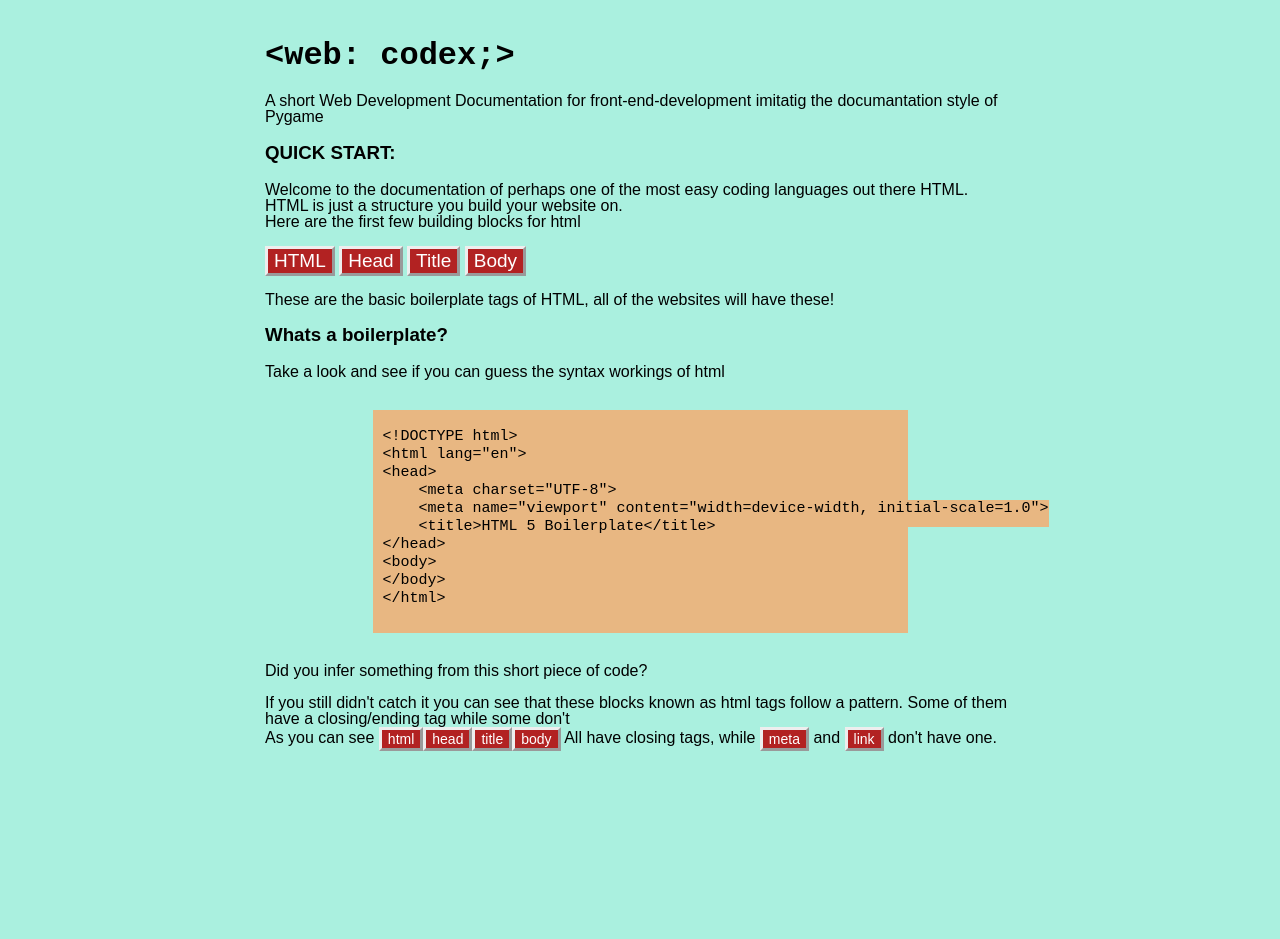
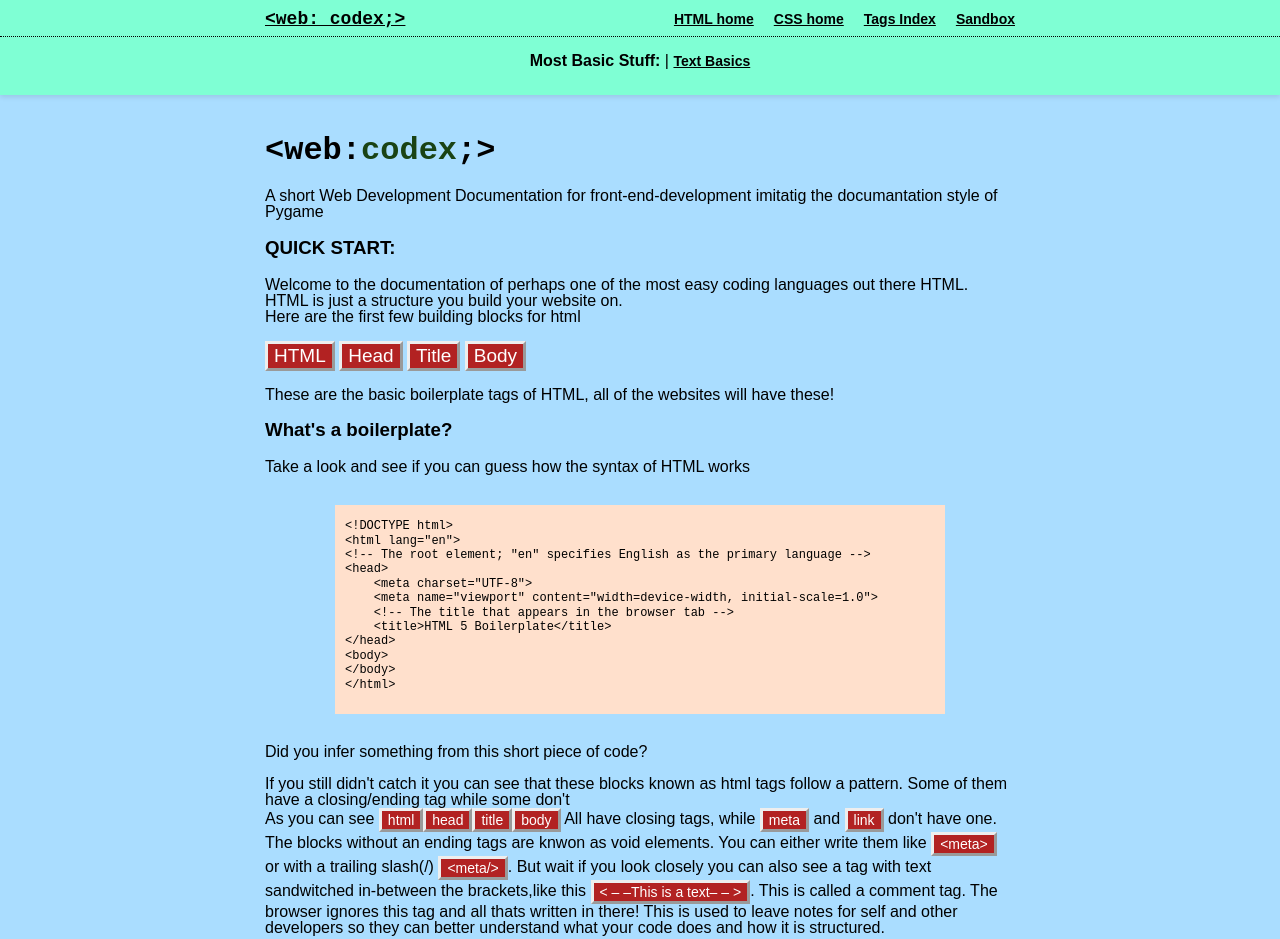
Before and after one commit to rafay-imran-arch/-web-codex-, a plain HTML site: page src/index.html in a window 1280 px wide. Before the commit the page ends 800 px from the top, so only its background shows below. Drawn offline with Linux system fonts and the light colour scheme.

Commit message:
Navigation bar some fixes... changed the theme I think I forgot

```diff
--- a/src/index.html
+++ b/src/index.html
@@ -1,15 +1,32 @@
 <!DOCTYPE html>
 <html lang="en">
 <head>
-    <meta character="UTF-8">
-    <meta name="viewport" cotent="width=device-width, initial-scale=1.0">
+    <meta charset="UTF-8">
+    <meta name="viewport" content="width=device-width, initial-scale=1.0">
     <title>&lt;web: codex;&gt;</title>
     <link rel="stylesheet" href="style.css">
 </head>
-<body style="background-color: #aaf0df;"">
+<body style="background-color: #AADDFF;">
+
+<!--Navigation Bar-->
+<nav class = "top-navbar">
+    <div class="nav-container">
+        <a href="#home" class="nav-brand">&lt;web: codex;&gt;</a>
+        <ul class="nav-links">
+            <li><a href="#html-home">HTML home</a></li>
+            <li><a href="#css-home">CSS home</a></li>
+            <li><a href="#tags-index">Tags Index</a></li>
+            <li><a href="#sandbox">Sandbox</a></li>
+        </ul>
+    </div>
+    <hr style="color:black;border-bottom:none;border-style: dotted;border-bottom-style:none;">
+    <p class="nav-p">
+        <b>Most Basic Stuff: </b> | <a href="#test-basics">Text Basics</a>
+    </p>
+</nav>
 <div class="main">
-    <div>
-        <h1 class="docs-logo">&lt;web: <span class="highlight">codex</span>;&gt;</h1>
+    <div id="home">
+        <h1 class="docs-logo highlight" >&lt;web:<span class="highlight">codex</span>;&gt;</h1>
     </div>
 
     <p>
@@ -17,7 +34,7 @@
         imitatig the documantation style of Pygame
     </p>
 
-    <section>
+    <section>  <!--intro plus boiler plate-->
         <h3>QUICK START:</h3>
         <p>Welcome to the documentation of perhaps one of the most easy coding languages out there HTML. <br> HTML is just a structure you build your website on. <br> Here are the first few building blocks for html
         </p>
@@ -28,16 +45,18 @@
         <br>
         <p>These are the basic boilerplate tags of HTML, all of the websites will have these!</p>
 
-        <h3> Whats a boilerplate? </h3>
-        <p> Take a look and see if you can guess the syntax workings of html </p>
+        <h3> What's a boilerplate? </h3>
+        <p> Take a look and see if you can guess how the syntax of HTML works</p>
         <div id="boilerplate" class="code">
 
-<pre><code id="boiler-text" class="code">
+<pre><code id="boiler-text">
 &lt;!DOCTYPE html&gt;
 &lt;html lang="en"&gt;
+&lt;!-- The root element; "en" specifies English as the primary language --&gt;
 &lt;head&gt;
     &lt;meta charset="UTF-8"&gt;
     &lt;meta name="viewport" content="width=device-width, initial-scale=1.0"&gt;
+    &lt;!-- The title that appears in the browser tab --&gt;
     &lt;title&gt;HTML 5 Boilerplate&lt;/title&gt;
 &lt;/head&gt;
 &lt;body&gt;
@@ -49,7 +68,16 @@
         <p> Did you infer something from this short piece of code? </p>
         <p> If you still didn't catch it you can see that these blocks known as html tags follow a pattern. Some of them have a closing/ending tag while some don't <br>
         As you can see <button class="blocks">html</button><button class="blocks">head</button><button class="blocks">title</button><button class="blocks">body</button> All have closing tags,
-        while <button class="blocks">meta</button> and <button class="blocks">link</button> don't have one. </p>
+        while <button class="blocks">meta</button> and <button class="blocks">link</button> don't have one. The blocks without an ending tags are knwon as void elements. You can
+        either write them like <button class="blocks">&lt;meta&gt;</button> or with a trailing slash(/) <button class="blocks">&lt;meta/&gt;</button>. But wait if you look closely
+        you can also see a tag with text sandwitched in-between the brackets,like this  <button class="blocks">&lt; &ndash; &ndash;This is a text&ndash; &ndash; &gt;</button>.
+        This is called a comment tag. The browser ignores this tag and all thats written in there! This is used to leave notes for self and other developers
+        so they can better understand what your code does and how it is structured.</p>
+
+
+    </section>
+
+    <section> <!--text basics-->
 
     </section>
 </div>
--- a/src/style.css
+++ b/src/style.css
@@ -44,13 +44,14 @@
 }
 
 .code {
-    background-color: #e8b782;
+    background-color: #FFE0CC;
 
-    width: 70%;
+    width: 80%;
     margin: 30px auto;
     padding: 0px 0px 10px 10px;
 
-    font-size: 15px;
+
+    font-size: 12px;
     font-weight: 500;
 }
 
@@ -81,9 +82,76 @@ body {
 pre {
     font-family: monospace;
     line-height: 120%;
+
 }
 
 .docs-logo {
     font-family: 'Courier New', Courier, monospace;
     font-size: 24;
 }
+.docs-logo .highlight {
+  color: #1a4314; /* Pygame green accent */
+}
+
+
+.top-navbar {
+    background-color:aquamarine;
+    width: 100%;
+    position: sticky;
+    top: 0;
+    z-index: 1000;
+    box-shadow: 0 2px 5px rgba(0, 0, 0, 0.1);
+    padding: 10px 0;
+
+}
+
+.nav-container {
+    max-width: 750px;
+    width: 90%;
+    margin: 0 auto;
+    display: flex;
+    justify-content: space-between;
+    align-items: center ;
+}
+
+.nav-brand {
+    font-family: 'Courier New', Courier, monospace;
+    font-weight: bold;
+    font-size: 18px;
+    color: black;
+}
+.nav-links {
+    list-style: none;
+    margin: 0;
+    padding: 0;
+    display: flex;
+    gap: 20px;
+}
+
+.nav-links a {
+    font-family: Arial, Helvetica, sans-serif;
+    font-size: 14px;
+    font-weight: bold;
+    color: rgb(0, 0, 0);
+    text-decoration: underline;
+    transition: color 0.2s ease;
+}
+
+.nav-links a:hover {
+    text-decoration: none;
+    color: #cd5200;
+}
+
+.nav-p a {
+    font-family: Arial, Helvetica, sans-serif;
+    font-size: 14px;
+    font-weight: bold;
+    color: rgb(0, 0, 0);
+    text-decoration: underline;
+    transition: color 0.2s ease;
+}
+
+.nav-p a:hover {
+    text-decoration: none;
+    color: #cd5200;
+}
```
